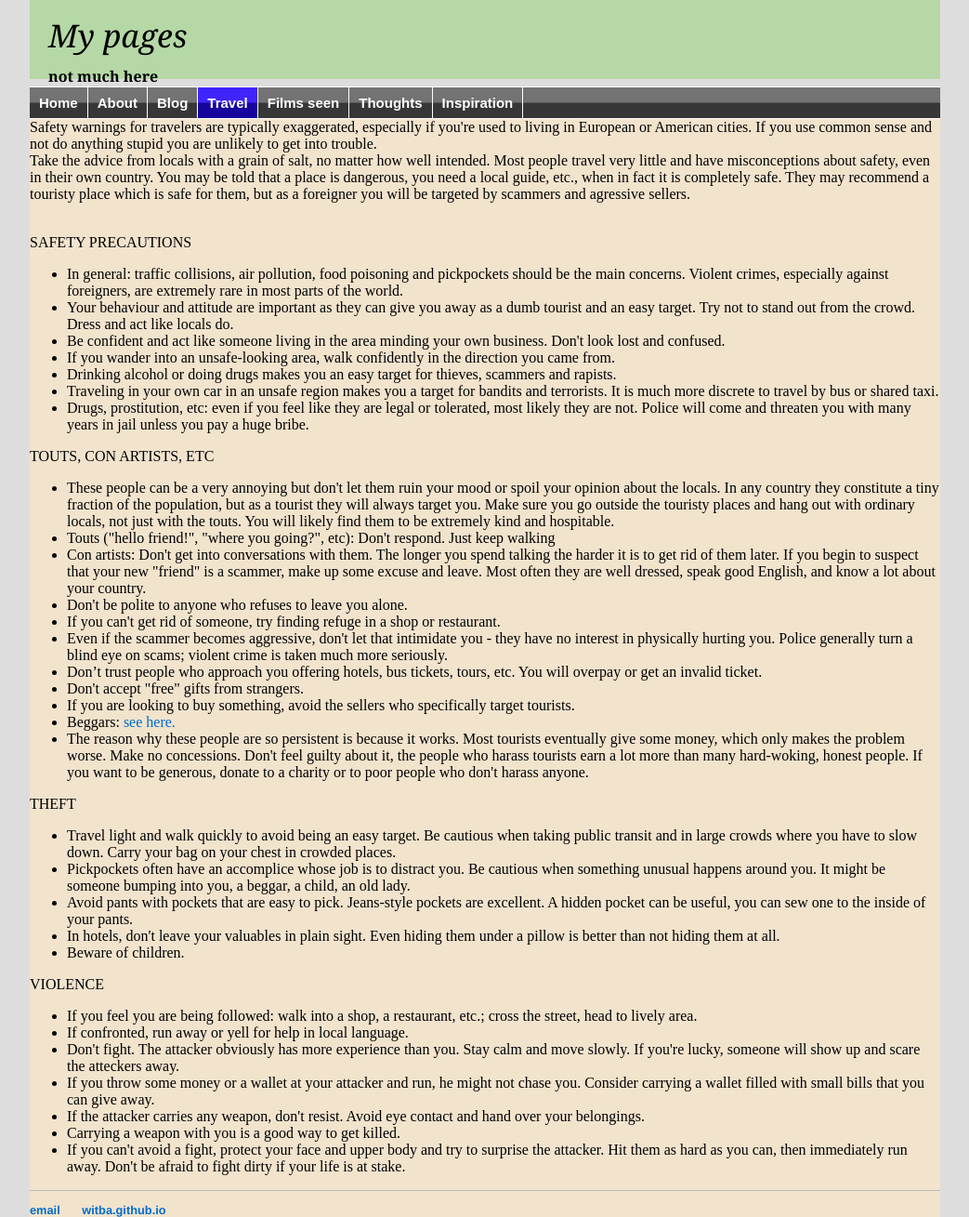
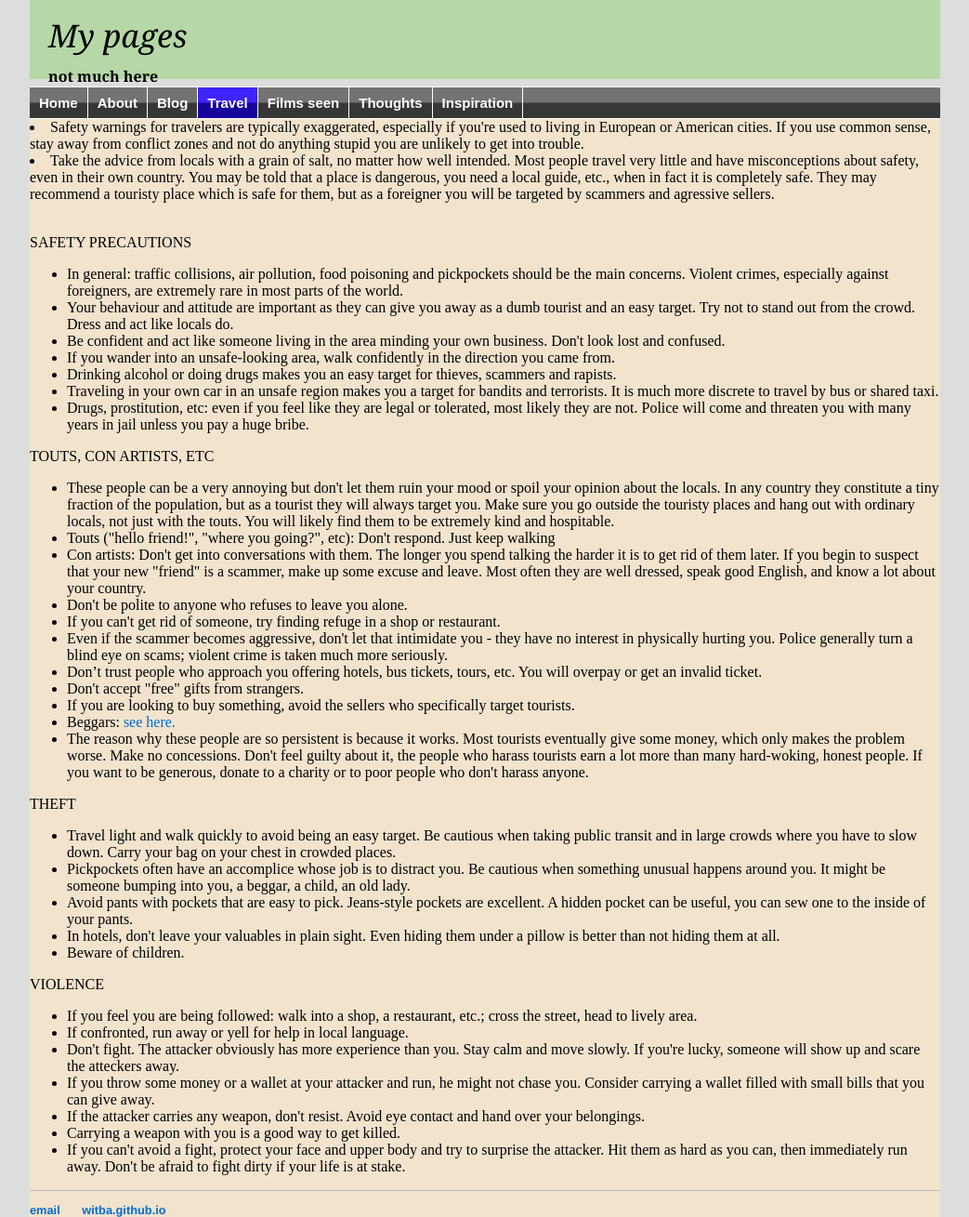
Before and after one commit to witba/witba.github.io, a Jekyll site: the page built from travel/safety.html, in a window 1280 px wide. Shown: the whole page at 93% size, without its empty margins (118-1161 px from the left). Built offline with Jekyll 4.4.1, drawn with Linux system fonts in a browser that asks for light colours.

Commit message:
Update safety.html

```diff
--- a/travel/safety.html
+++ b/travel/safety.html
@@ -5,8 +5,8 @@
 
 <div class="travel">
 
-Safety warnings for travelers are typically exaggerated, especially if you're used to living in European or American cities. If you use common sense and not do anything stupid you are unlikely to get into trouble.<br>
-Take the advice from locals with a grain of salt, no matter how well intended. Most people travel very little and have misconceptions about safety, even in their own country. You may be told that a place is dangerous, you need a local guide, etc., when in fact it is completely safe. They may recommend a touristy place which is safe for them, but as a foreigner you will be targeted by scammers and agressive sellers.<br>
+<li>Safety warnings for travelers are typically exaggerated, especially if you're used to living in European or American cities. If you use common sense, stay away from conflict zones and not do anything stupid you are unlikely to get into trouble.<br>
+<li>Take the advice from locals with a grain of salt, no matter how well intended. Most people travel very little and have misconceptions about safety, even in their own country. You may be told that a place is dangerous, you need a local guide, etc., when in fact it is completely safe. They may recommend a touristy place which is safe for them, but as a foreigner you will be targeted by scammers and agressive sellers.<br>
 <br>
 <p>SAFETY PRECAUTIONS</p>
 <ul>
```
